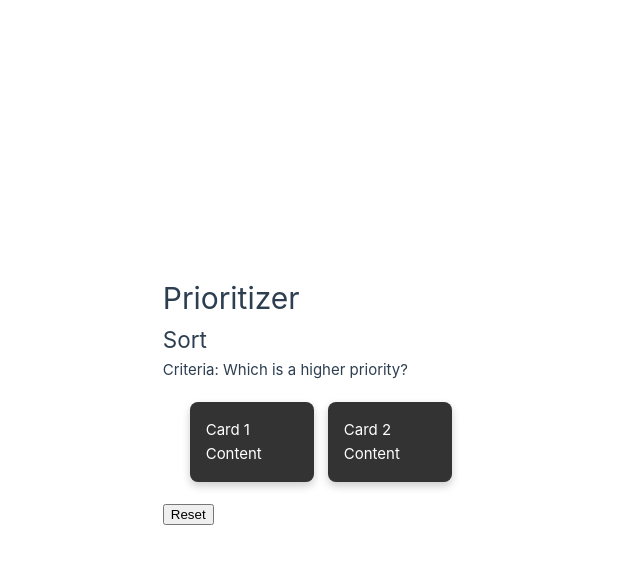
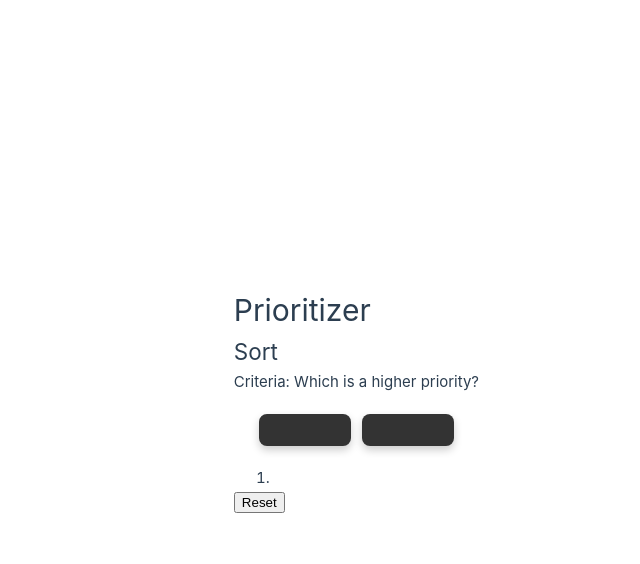
Before and after one commit to vangourd/prioritizer, a Vue app: page / in a window 1280 px wide. Both pictures are taken after a click on the button "Prioritize". Shown: the top 564 px of the page, without its empty margins (161-801 px from the left). Built offline with nearby package versions, Linux system fonts and the light colour scheme.

Commit message:
Added a reference list and hover for cards, cards showing index content

```diff
--- a/src/App.vue
+++ b/src/App.vue
@@ -21,14 +21,21 @@
     <div class="sort-container"
       v-if="currentView == 'sort'">
       <h2>Sort</h2>
-      <p>Criteria: {{ criteria }}</p>
-      <div class="card-container" v-if="flashcards.length > 0">
-        <div class="card">
-          <div class="card-content">Card 1 Content</div>
+      <div class="sort-container">
+        <p>Criteria: {{ criteria }}</p>
+        <div class="card-container" v-if="flashcards.length > 0">
+          <div class="card">
+            <div class="card-content">{{ flashcards[this.currentIndex] }}</div>
+          </div>
+          <div class="card">
+            <div class="card-content">{{ flashcards[this.currentIndex + 1] }}</div>
+          </div>
         </div>
-        <div class="card">
-          <div class="card-content">Card 2 Content</div>
-        </div>
+      </div>
+      <div class="list-container">
+        <ol>
+        <li v-for="(item, index) in flashcards" :key="index">{{ item }}</li>
+        </ol>
       </div>
       <button @click="changeMode('start')" >Reset</button>
     </div>
@@ -68,6 +75,7 @@ export default {
 
       ],
       currentIndex: 0,
+      userChoices: [],
     }
   },
   methods: {
@@ -183,6 +191,7 @@ header {
 
 .card:hover {
   box-shadow: 0 8px 16px 0 rgba(0,0,0,0.2); /* Enhanced shadow on hover */
+  background-color:#5f5f5f;
 }
 
 .card-content {
```
